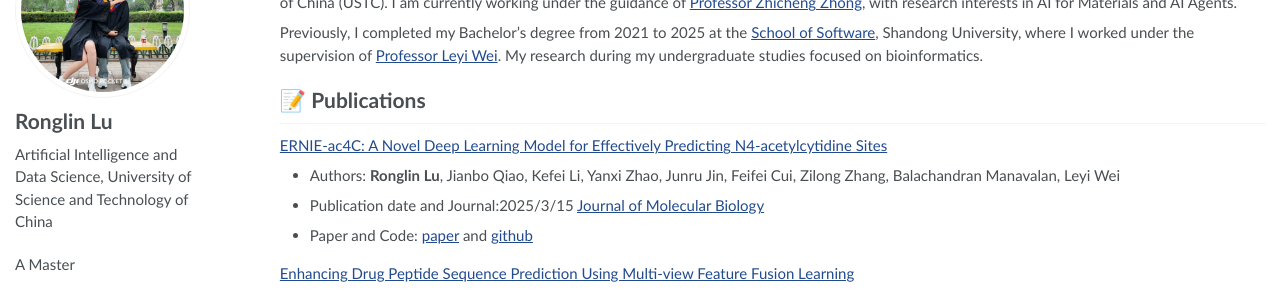
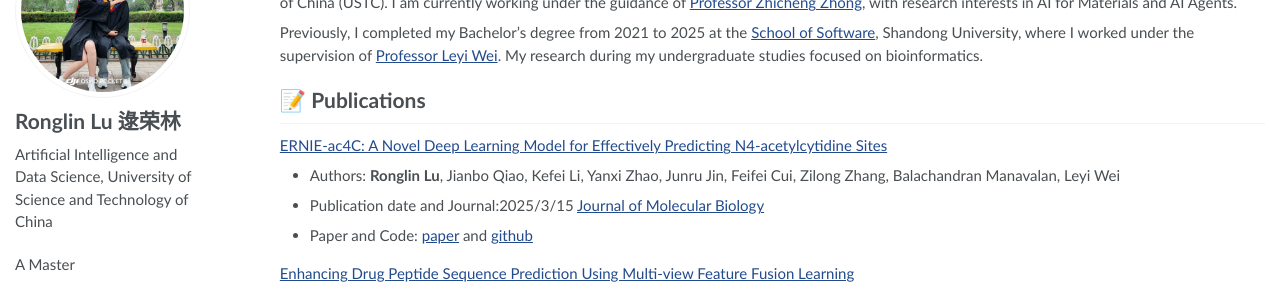
Before and after one commit to lrlbcxdd/lrlbcxdd.github.io, a Jekyll site: the page built from _pages/about.md, in a window 1280 px wide. Shown: the part 168-460 px from the top of the page. Built offline with Jekyll 4.4.1, drawn with Linux system fonts in a browser that asks for light colours; comment, search, counter and statistics services are not loaded.

Commit message:
update pic

```diff
--- a/_config.yml
+++ b/_config.yml
@@ -21,7 +21,7 @@ baidu_site_verification  :  # get baidu_site_verification from https://ziyuan.ba
 
 # Site Author
 author:
-  name             : "Ronglin Lu"
+  name             : "Ronglin Lu  逯荣林"
   avatar           : "images/picture.png"
   bio              : "Artificial Intelligence and Data Science, University of Science and Technology of China"
   location         : "Hefei, China"
```
